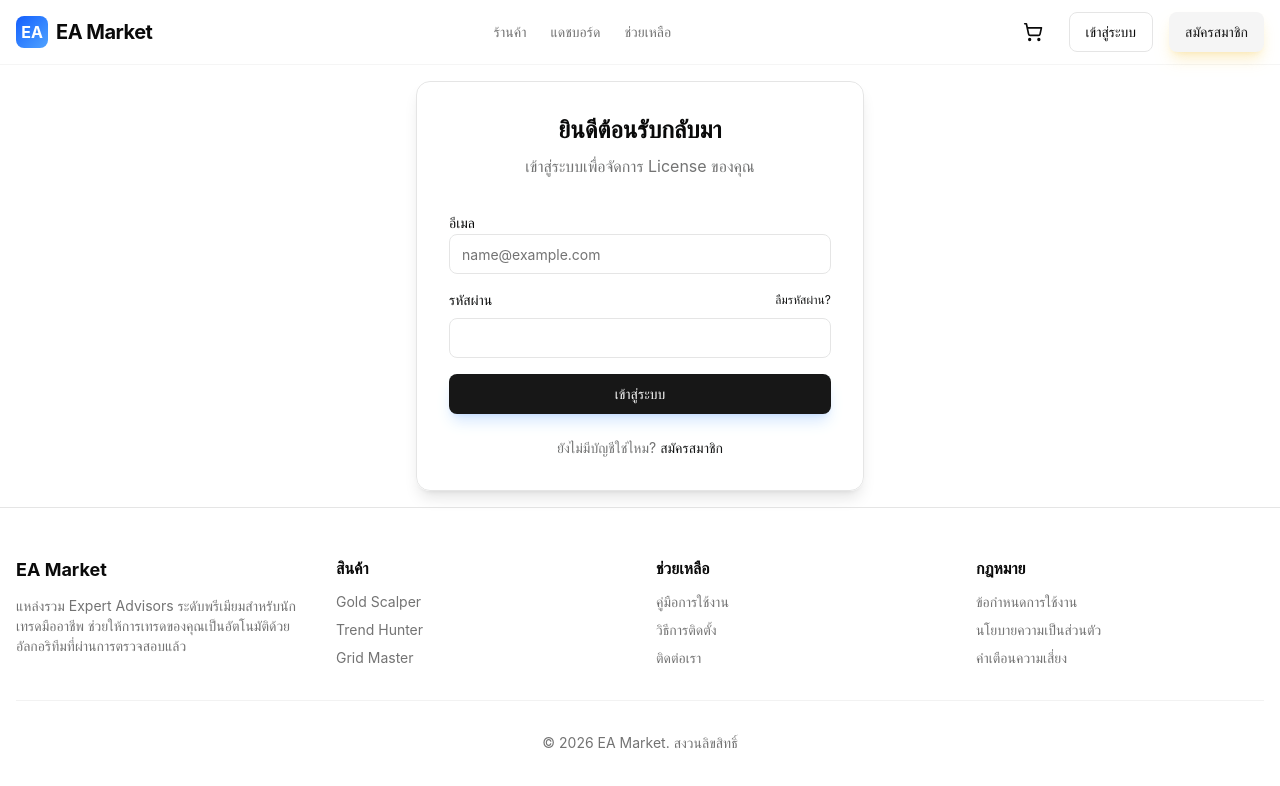
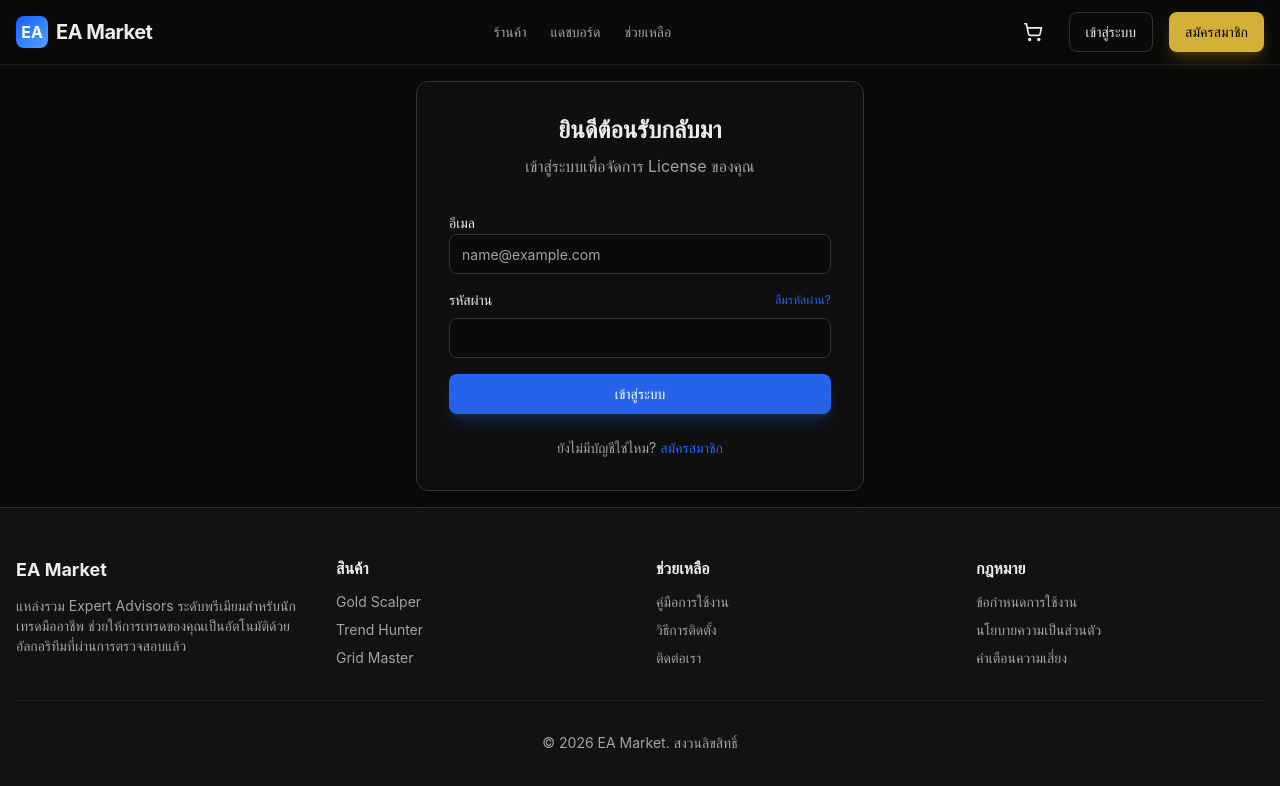
Before and after one commit to uniconsounds-cloud/ea-market-place, a Next.js app: page /login in a window 1280 px wide. Shown: the top 786 px of the page. Built offline with nearby package versions, Linux system fonts and the light colour scheme; no server answers.

Commit message:
Fix: Restore original Dark/Blue/Gold theme

```diff
--- a/src/app/globals.css
+++ b/src/app/globals.css
@@ -1,11 +1,22 @@
 @import "tailwindcss";
 @import "tw-animate-css";
+
+@plugin "tailwindcss-animate";
 
 @custom-variant dark (&:is(.dark *));
 
 @theme {
+  --font-inter: Inter, sans-serif;
+
+  /* Color Palette - Preserving User's Dark/Blue/Gold Theme */
   --color-background: #0a0a0a;
   --color-foreground: #ededed;
+
+  --color-card: #121212;
+  --color-card-foreground: #ededed;
+
+  --color-popover: #121212;
+  --color-popover-foreground: #ededed;
 
   --color-primary: #2563eb;
   --color-primary-foreground: #ffffff;
@@ -13,21 +24,36 @@
   --color-secondary: #1f2937;
   --color-secondary-foreground: #f3f4f6;
 
+  --color-muted: #262626;
+  --color-muted-foreground: #a3a3a3;
+
   --color-accent: #d4af37;
   --color-accent-foreground: #000000;
 
-  --color-muted: #262626;
-  --color-muted-foreground: #a3a3a3;
-
-  --color-card: #121212;
-  --color-card-foreground: #ededed;
+  --color-destructive: #ef4444;
+  --color-destructive-foreground: #ffffff;
 
   --color-border: #333333;
+  --color-input: #333333;
+  --color-ring: #2563eb;
 
-  --font-inter: Inter, sans-serif;
+  --radius-sm: 0.375rem;
+  --radius-md: 0.5rem;
+  --radius-lg: 0.75rem;
+}
 
-  /* Background images if needed */
-  /* --image-gradient-radial: radial-gradient(var(--tw-gradient-stops)); */
+/* Base Styles */
+@layer base {
+  body {
+    background-color: var(--color-background);
+    color: var(--color-foreground);
+    font-family: var(--font-inter);
+  }
+
+  /* Force dark mode appearance even without class if preferred, or ensure defaults are dark */
+  :root {
+    color-scheme: dark;
+  }
 }
 
 /* Custom Utilities */
@@ -42,128 +68,3 @@
 @utility gold-glow {
   text-shadow: 0 0 10px rgba(212, 175, 55, 0.5);
 }
-
-@layer base {
-  body {
-    @apply bg-background text-foreground font-inter;
-  }
-}
-
-@theme inline {
-  --radius-sm: calc(var(--radius) - 4px);
-  --radius-md: calc(var(--radius) - 2px);
-  --radius-lg: var(--radius);
-  --radius-xl: calc(var(--radius) + 4px);
-  --radius-2xl: calc(var(--radius) + 8px);
-  --radius-3xl: calc(var(--radius) + 12px);
-  --radius-4xl: calc(var(--radius) + 16px);
-  --color-background: var(--background);
-  --color-foreground: var(--foreground);
-  --color-card: var(--card);
-  --color-card-foreground: var(--card-foreground);
-  --color-popover: var(--popover);
-  --color-popover-foreground: var(--popover-foreground);
-  --color-primary: var(--primary);
-  --color-primary-foreground: var(--primary-foreground);
-  --color-secondary: var(--secondary);
-  --color-secondary-foreground: var(--secondary-foreground);
-  --color-muted: var(--muted);
-  --color-muted-foreground: var(--muted-foreground);
-  --color-accent: var(--accent);
-  --color-accent-foreground: var(--accent-foreground);
-  --color-destructive: var(--destructive);
-  --color-border: var(--border);
-  --color-input: var(--input);
-  --color-ring: var(--ring);
-  --color-chart-1: var(--chart-1);
-  --color-chart-2: var(--chart-2);
-  --color-chart-3: var(--chart-3);
-  --color-chart-4: var(--chart-4);
-  --color-chart-5: var(--chart-5);
-  --color-sidebar: var(--sidebar);
-  --color-sidebar-foreground: var(--sidebar-foreground);
-  --color-sidebar-primary: var(--sidebar-primary);
-  --color-sidebar-primary-foreground: var(--sidebar-primary-foreground);
-  --color-sidebar-accent: var(--sidebar-accent);
-  --color-sidebar-accent-foreground: var(--sidebar-accent-foreground);
-  --color-sidebar-border: var(--sidebar-border);
-  --color-sidebar-ring: var(--sidebar-ring);
-}
-
-:root {
-  --radius: 0.625rem;
-  --background: oklch(1 0 0);
-  --foreground: oklch(0.145 0 0);
-  --card: oklch(1 0 0);
-  --card-foreground: oklch(0.145 0 0);
-  --popover: oklch(1 0 0);
-  --popover-foreground: oklch(0.145 0 0);
-  --primary: oklch(0.205 0 0);
-  --primary-foreground: oklch(0.985 0 0);
-  --secondary: oklch(0.97 0 0);
-  --secondary-foreground: oklch(0.205 0 0);
-  --muted: oklch(0.97 0 0);
-  --muted-foreground: oklch(0.556 0 0);
-  --accent: oklch(0.97 0 0);
-  --accent-foreground: oklch(0.205 0 0);
-  --destructive: oklch(0.577 0.245 27.325);
-  --border: oklch(0.922 0 0);
-  --input: oklch(0.922 0 0);
-  --ring: oklch(0.708 0 0);
-  --chart-1: oklch(0.646 0.222 41.116);
-  --chart-2: oklch(0.6 0.118 184.704);
-  --chart-3: oklch(0.398 0.07 227.392);
-  --chart-4: oklch(0.828 0.189 84.429);
-  --chart-5: oklch(0.769 0.188 70.08);
-  --sidebar: oklch(0.985 0 0);
-  --sidebar-foreground: oklch(0.145 0 0);
-  --sidebar-primary: oklch(0.205 0 0);
-  --sidebar-primary-foreground: oklch(0.985 0 0);
-  --sidebar-accent: oklch(0.97 0 0);
-  --sidebar-accent-foreground: oklch(0.205 0 0);
-  --sidebar-border: oklch(0.922 0 0);
-  --sidebar-ring: oklch(0.708 0 0);
-}
-
-.dark {
-  --background: oklch(0.145 0 0);
-  --foreground: oklch(0.985 0 0);
-  --card: oklch(0.205 0 0);
-  --card-foreground: oklch(0.985 0 0);
-  --popover: oklch(0.205 0 0);
-  --popover-foreground: oklch(0.985 0 0);
-  --primary: oklch(0.922 0 0);
-  --primary-foreground: oklch(0.205 0 0);
-  --secondary: oklch(0.269 0 0);
-  --secondary-foreground: oklch(0.985 0 0);
-  --muted: oklch(0.269 0 0);
-  --muted-foreground: oklch(0.708 0 0);
-  --accent: oklch(0.269 0 0);
-  --accent-foreground: oklch(0.985 0 0);
-  --destructive: oklch(0.704 0.191 22.216);
-  --border: oklch(1 0 0 / 10%);
-  --input: oklch(1 0 0 / 15%);
-  --ring: oklch(0.556 0 0);
-  --chart-1: oklch(0.488 0.243 264.376);
-  --chart-2: oklch(0.696 0.17 162.48);
-  --chart-3: oklch(0.769 0.188 70.08);
-  --chart-4: oklch(0.627 0.265 303.9);
-  --chart-5: oklch(0.645 0.246 16.439);
-  --sidebar: oklch(0.205 0 0);
-  --sidebar-foreground: oklch(0.985 0 0);
-  --sidebar-primary: oklch(0.488 0.243 264.376);
-  --sidebar-primary-foreground: oklch(0.985 0 0);
-  --sidebar-accent: oklch(0.269 0 0);
-  --sidebar-accent-foreground: oklch(0.985 0 0);
-  --sidebar-border: oklch(1 0 0 / 10%);
-  --sidebar-ring: oklch(0.556 0 0);
-}
-
-@layer base {
-  * {
-    @apply border-border outline-ring/50;
-  }
-  body {
-    @apply bg-background text-foreground;
-  }
-}
```
